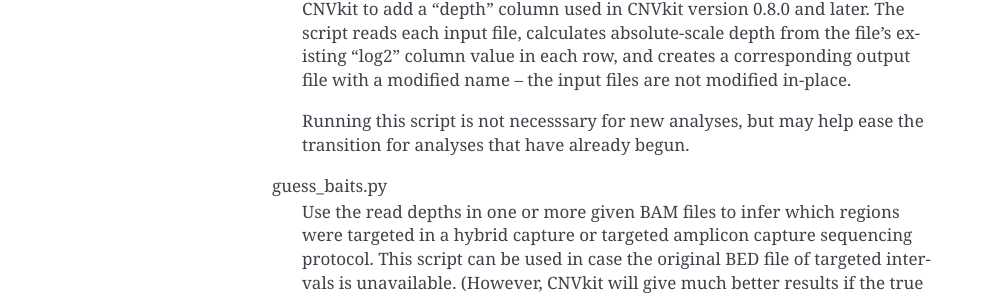
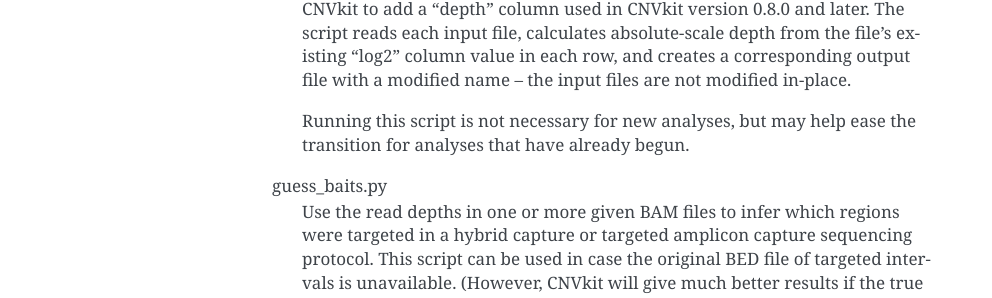
Before and after one commit to etal/cnvkit, a Sphinx documentation site: the page built from doc/scripts.rst, in a window 1280 px wide. Shown: the part 311-609 px from the top of the page, without its empty margins (148-1140 px from the left). Built offline with Sphinx 7.4.7, drawn with Linux system fonts in a browser that asks for light colours; the version number could not be read and is left out.

Commit message:
doc: fix a couple typos

```diff
--- a/doc/plots.rst
+++ b/doc/plots.rst
@@ -55,7 +55,7 @@
 uncertainty.
 
 To create multiple region-specific plots at once, the regions of interest can be
-listed in a separate file and passed to the ``scattter`` command with the
+listed in a separate file and passed to the ``scatter`` command with the
 ``-l``/``--range-list`` option. This is equivalent to creating the plots
 separately with the ``-c`` option and then combining the plots into a single
 multi-page PDF.
--- a/doc/scripts.rst
+++ b/doc/scripts.rst
@@ -17,7 +17,7 @@
     output file with a modified name -- the input files are not modified
     in-place.
 
-    Running this script is not necesssary for new analyses, but may help ease
+    Running this script is not necessary for new analyses, but may help ease
     the transition for analyses that have already begun.
 
 guess_baits.py
```
